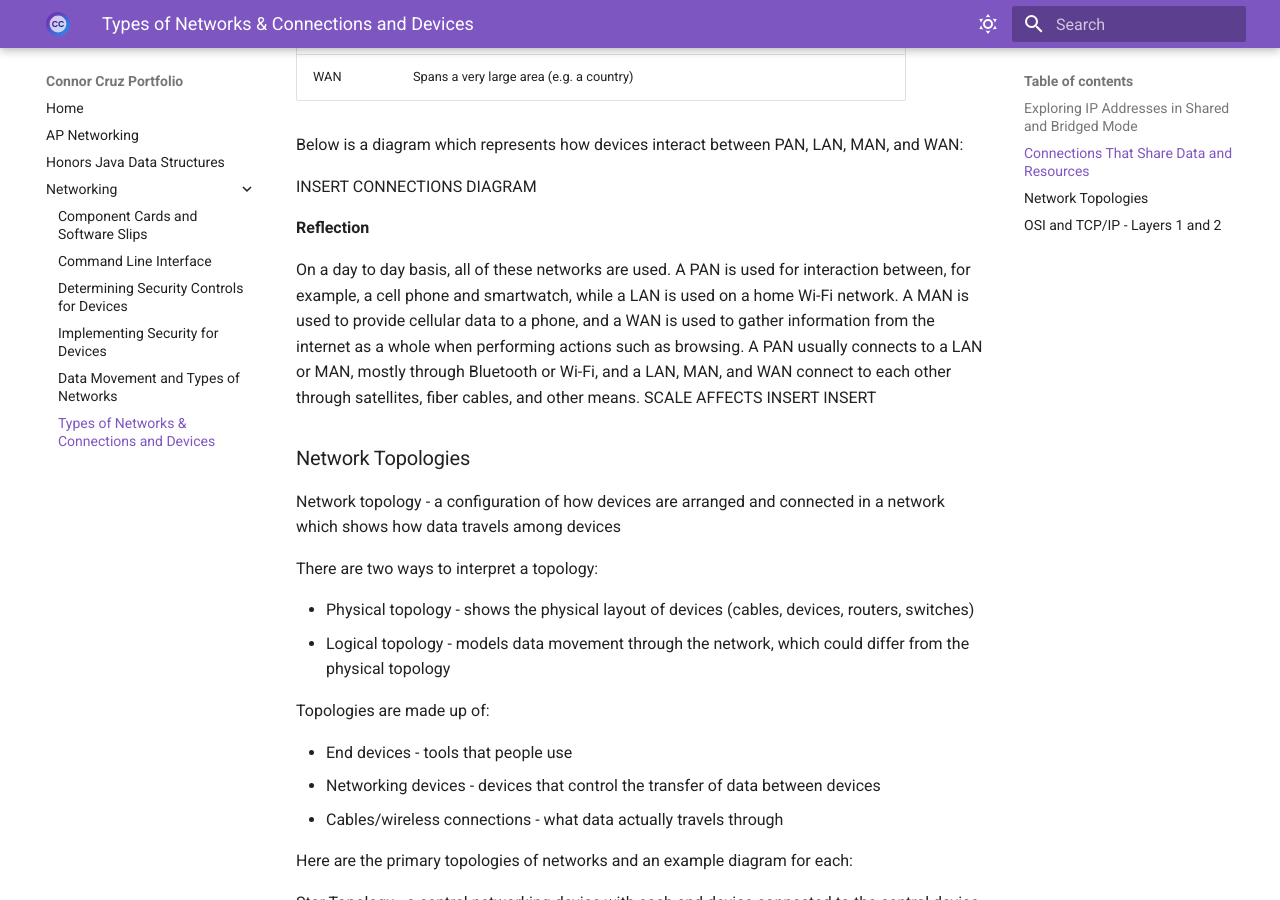
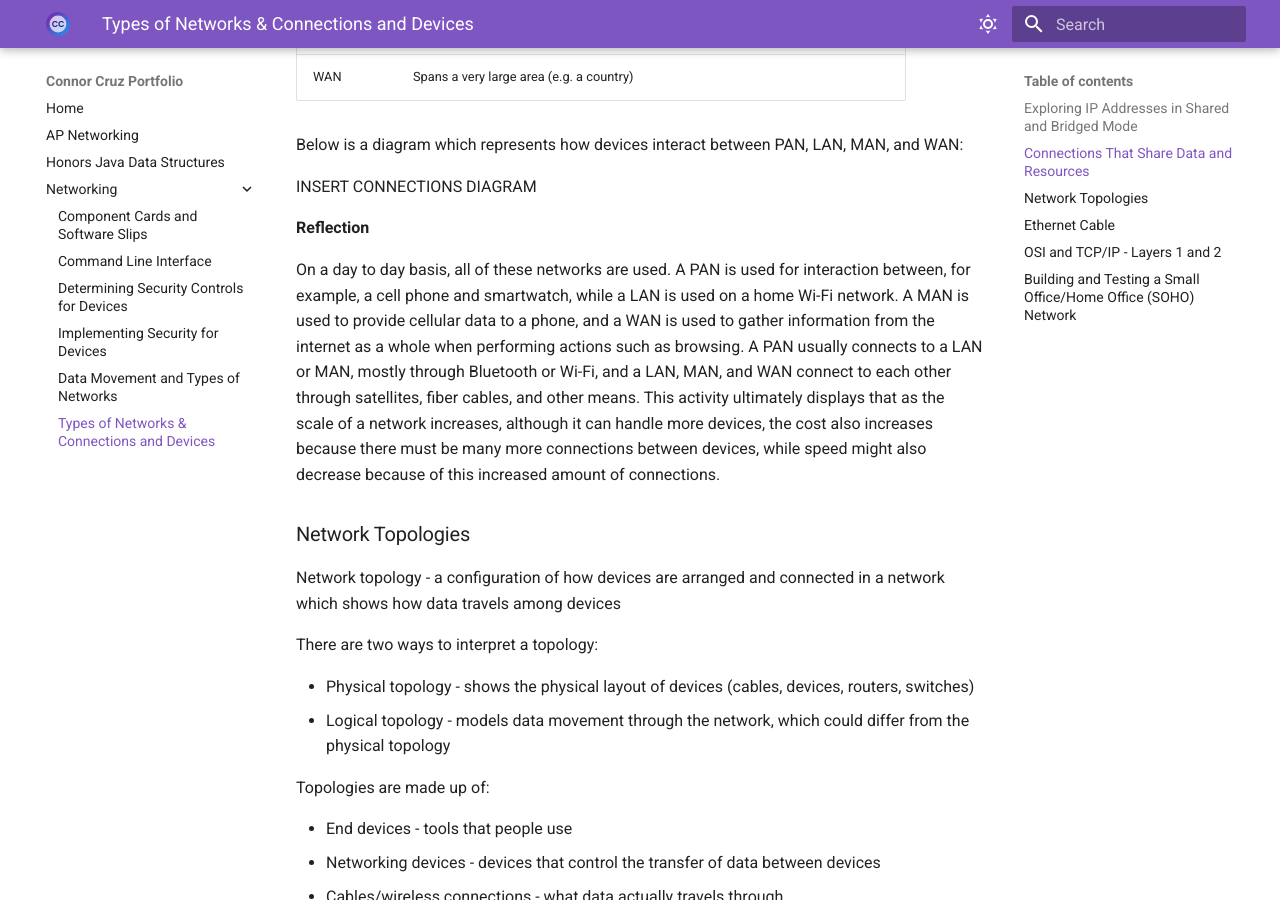
Before and after one commit to connorfcruz/cruz-connor-portfolio, an MkDocs documentation site: the page built from docs/networking/assignment6.md, in a window 1280 px wide and 900 px high, scrolled down 2941 px. Built offline with MkDocs 1.6.1 and Material for MkDocs 9.7.7, drawn with Linux system fonts in a browser that asks for light colours; some of the changed text lies outside the part shown.

Commit message:
6 Changes

```diff
--- a/docs/networking/assignment6.md
+++ b/docs/networking/assignment6.md
@@ -76,7 +76,7 @@ INSERT CONNECTIONS DIAGRAM
 
 **Reflection**
 
-On a day to day basis, all of these networks are used. A PAN is used for interaction between, for example, a cell phone and smartwatch, while a LAN is used on a home Wi-Fi network. A MAN is used to provide cellular data to a phone, and a WAN is used to gather information from the internet as a whole when performing actions such as browsing. A PAN usually connects to a LAN or MAN, mostly through Bluetooth or Wi-Fi, and a LAN, MAN, and WAN connect to each other through satellites, fiber cables, and other means. SCALE AFFECTS INSERT INSERT
+On a day to day basis, all of these networks are used. A PAN is used for interaction between, for example, a cell phone and smartwatch, while a LAN is used on a home Wi-Fi network. A MAN is used to provide cellular data to a phone, and a WAN is used to gather information from the internet as a whole when performing actions such as browsing. A PAN usually connects to a LAN or MAN, mostly through Bluetooth or Wi-Fi, and a LAN, MAN, and WAN connect to each other through satellites, fiber cables, and other means. This activity ultimately displays that as the scale of a network increases, although it can handle more devices, the cost also increases because there must be many more connections between devices, while speed might also decrease because of this increased amount of connections.
 
 ### Network Topologies
 
@@ -119,4 +119,24 @@ A **school** would likely use a **hybrid topology**, made up of a star topology
 
 The physical layout of a topology greatly affects speed because wires can be very long, and indirect connections could require going through several of these wires, increasing the time for data to be transferred through these wires (or through WiFi). Also, if a wire is faulty or disconnected, then depending on the layout, devices could become inaccessible.
 
+### Ethernet Cable
+
+INSERT THIS
+
 ### OSI and TCP/IP - Layers 1 and 2
+
+This activity involves an exploration of layers 1 and 2 (Physical and Data Link) of the OSI layers. To begin this, an Ubuntu VM was connected to the internet, and a network connection was confirmed via `ping -c 3 google.com`.
+
+To start, the active interface was found, and its information was displayed using `ip link show`:
+
+INSERT IP LINK SHOW
+
+The following information was obtained:
+
+**Interface Name:** enp0s1
+**MAC Address:** 1a:63:23:39:a4:2c
+**Broadcast Address:** ff:ff:ff:ff:ff:ff
+
+EXPLAIN WHAT THESE MEAN
+
+### Building and Testing a Small Office/Home Office (SOHO) Network
```
